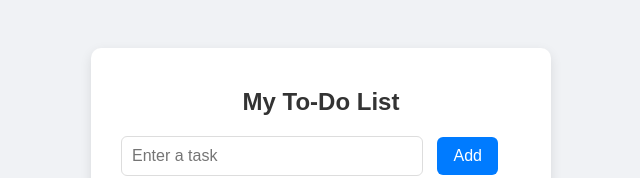
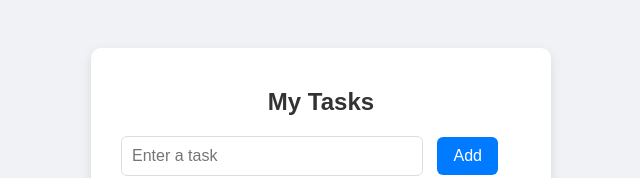
Before and after one commit to Hassan-ERP-2025/ERP_APP_H, a plain HTML site: page index.html in a window 1280 px wide. Shown: the top 178 px of the page, without its empty margins (319-959 px from the left). Drawn offline with Linux system fonts and the light colour scheme.

Commit message:
Update index.html

```diff
--- a/index.html
+++ b/index.html
@@ -9,7 +9,7 @@
 <body>
   <div id="todoApp">
 
-    <h2>My To-Do List</h2>
+    <h2>My Tasks</h2>
     <input type="text" id="taskInput" placeholder="Enter a task" />
     <button onclick="addTask()">Add</button>
     <ul id="taskList"></ul>
```
